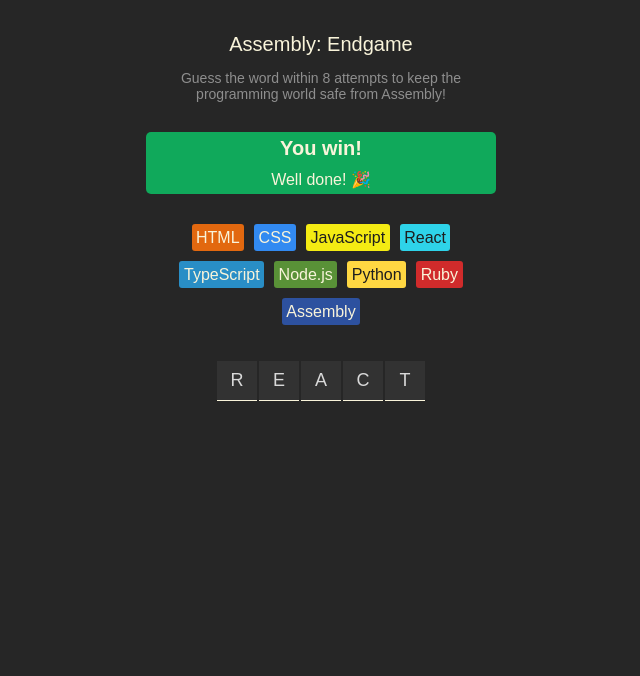
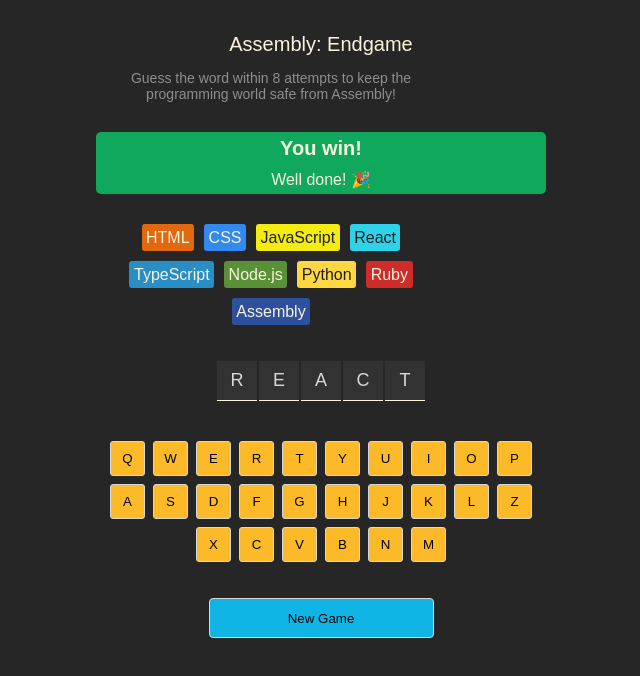
Before and after one commit to mukunda001/RE.MEME, a React (Vite) app: page / in a window 1280 px wide. Shown: the top 676 px of the page, without its empty margins (319-959 px from the left). Built offline with nearby package versions, Linux system fonts and the light colour scheme.

Commit message:
Rendering keyboard and a new button

```diff
--- a/src/App.jsx
+++ b/src/App.jsx
@@ -6,6 +6,11 @@
 export default function AssemblyEndgame() {
 
     const [currentWord, setCurrentWord] = useState("React")
+
+    const alphabet = "qwertyuiopasdfghjklzxcvbnm"
+    const keys = alphabet.split("").map(letter => (
+        <button key = {letter} className = "key"> {letter.toUpperCase()}</button>
+    ))
 
     const languageChips = languages.map(lang => {
           const styles = {
@@ -42,6 +47,13 @@
             <section className="word">
                 {letters}
             </section>
+
+            <section className= "keyboard">
+                {keys}
+            </section>
+
+              <button className="new-game">New Game</button>
+
         </main>
     )
 
--- a/src/index.css
+++ b/src/index.css
@@ -66,6 +66,7 @@
     display:flex;
     justify-content:center;
     gap:2px;
+    margin-bottom: 40px;
 }
 
 section.word > span{
@@ -78,3 +79,33 @@
     font-size: 1.125rem;
     border-bottom: 1px solid #F9F4DA;
 }
+
+section.keyboard{
+    display:flex;
+    justify-content:center;
+    flex-wrap: wrap;
+    gap:8px;
+    max-width: 450px;
+    margin-bottom: 36px;
+}
+
+section.keyboard > button{
+    height: 35px;
+    width: 35px;
+    background-color: #FCBA29;
+    border: 1px solid #D7D7D7;
+    border-radius: 3px;
+    cursor: pointer;
+}
+
+button.new-game {
+    background-color: #11B5E5;
+    border: 1px solid #D7D7D7;
+    border-radius: 4px;
+    width: 225px;
+    height: 40px;
+    padding: 6px 12px;
+    display: block;
+    margin-inline: auto;
+    cursor: pointer;
+}
```
